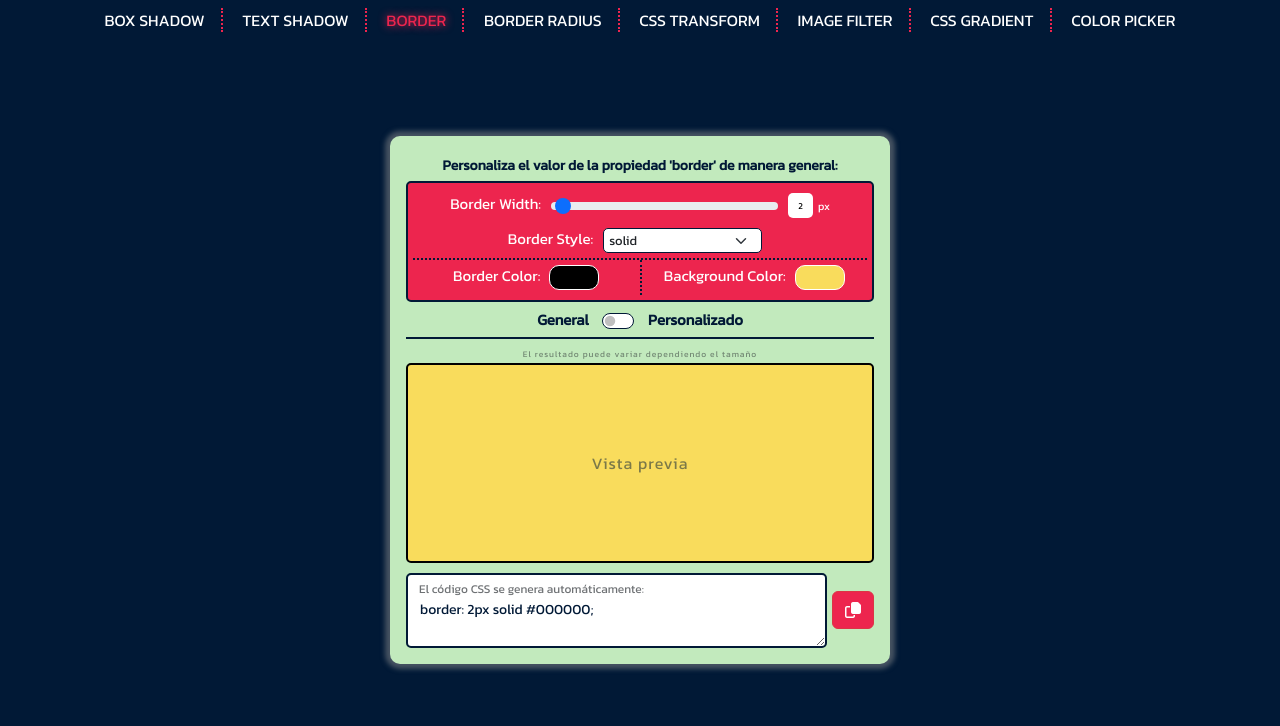
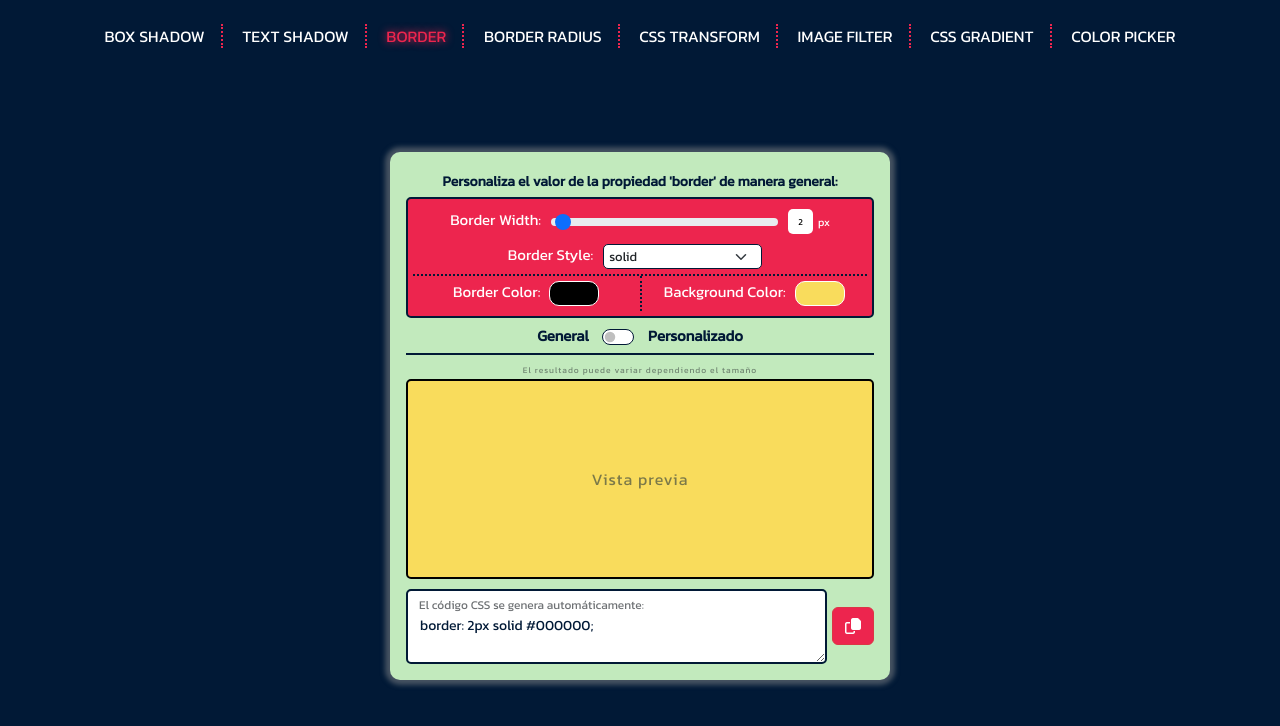
Before and after one commit to MauricioBarrueta/borderGenerator, a website: page index.html in a window 1280 px wide. Drawn offline with nearby package versions, Linux system fonts and the light colour scheme.

Commit message:
Corrección en hoja de estilos

```diff
--- a/src/scss/styles.scss
+++ b/src/scss/styles.scss
@@ -13,7 +13,7 @@ $oxfordBlue: #011936;
 $Charcoal: #465362;
 
 body {
-    background-color: $oxfordBlue;
+    background-color: $oxfordBlue; padding: 1em;
     .navMenu {
         text-align: center;
         padding: 0.5rem;
```
Also changed, not shown: src/scss/styles.css, 1 other file.
